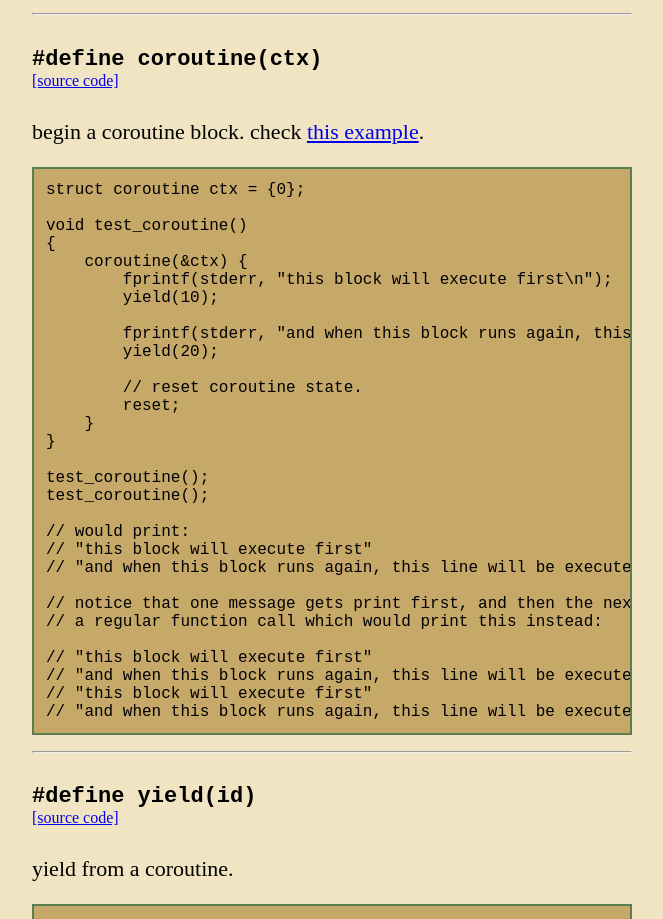
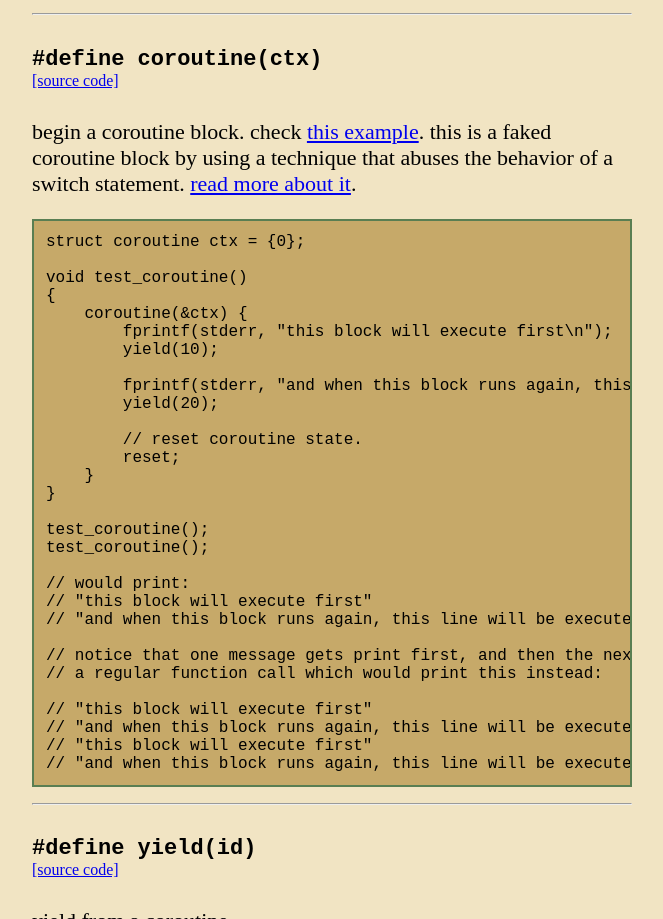
Before and after one commit to Ruk33/flib, a plain HTML site: page util.html in a window 1280 px wide. Shown: the part 2340-3259 px from the top of the page, without its empty margins (308-971 px from the left). Drawn offline with Linux system fonts and the light colour scheme.

Commit message:
add more doc for coroutines in util.html.

```diff
--- a/util.html
+++ b/util.html
@@ -119,7 +119,7 @@ sqr(5); // -> 25
 <hr />
 
 <h4><code>#define coroutine(ctx)</code> <a href="https://github.com/Ruk33/flib/blob/master/util.c#L46">[source code]</a></h4>
-<p>begin a coroutine block. check <a href="https://github.com/Ruk33/flib/blob/master/util.c#L95">this example</a>.</p>
+<p>begin a coroutine block. check <a href="https://github.com/Ruk33/flib/blob/master/util.c#L95">this example</a>. this is a faked coroutine block by using a technique that abuses the behavior of a switch statement. <a target="_blank" rel="noopener" href="https://www.chiark.greenend.org.uk/~sgtatham/coroutines.html">read more about it</a>.</p>
 <pre>
 struct coroutine ctx = {0};
 
```
